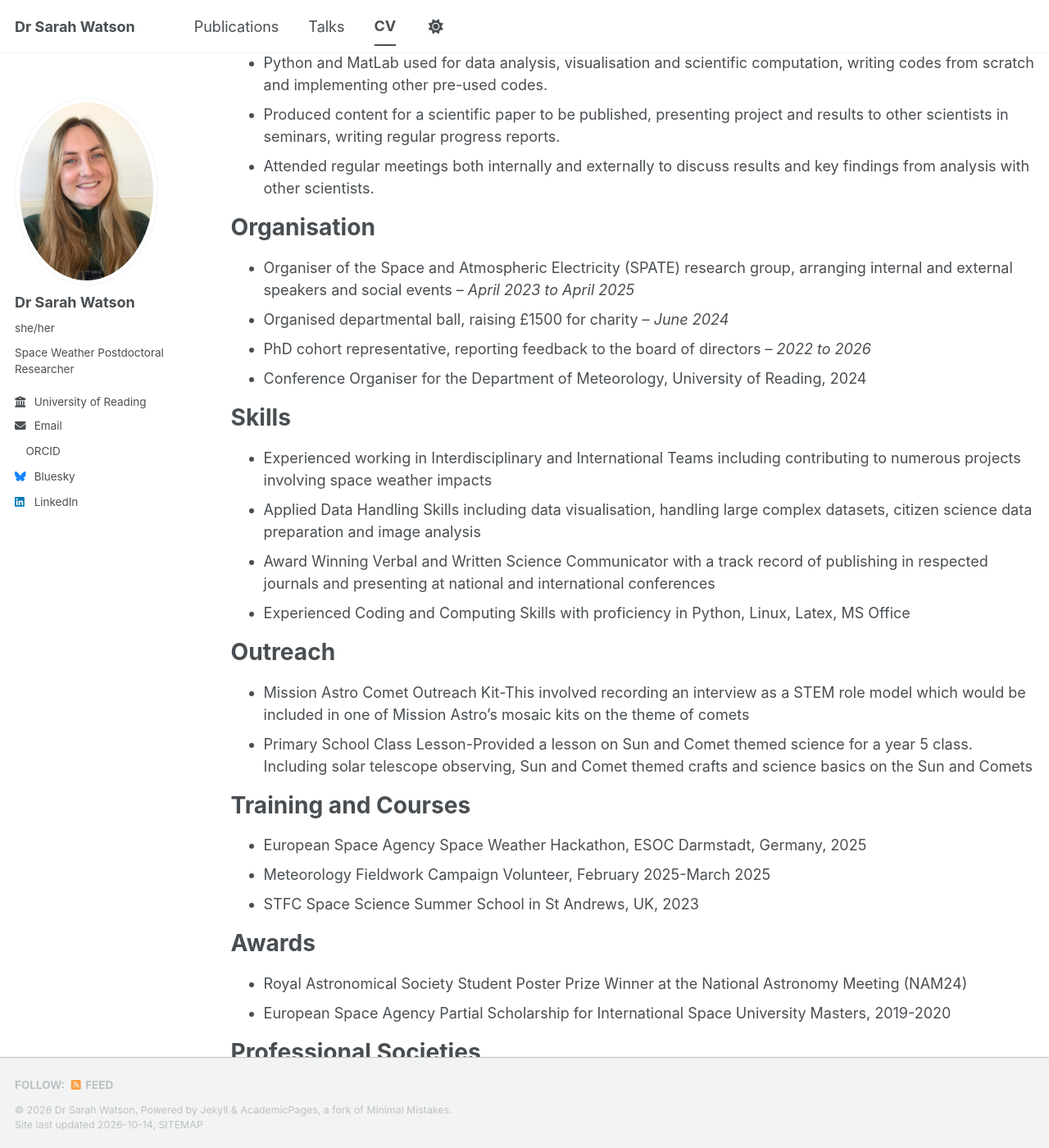
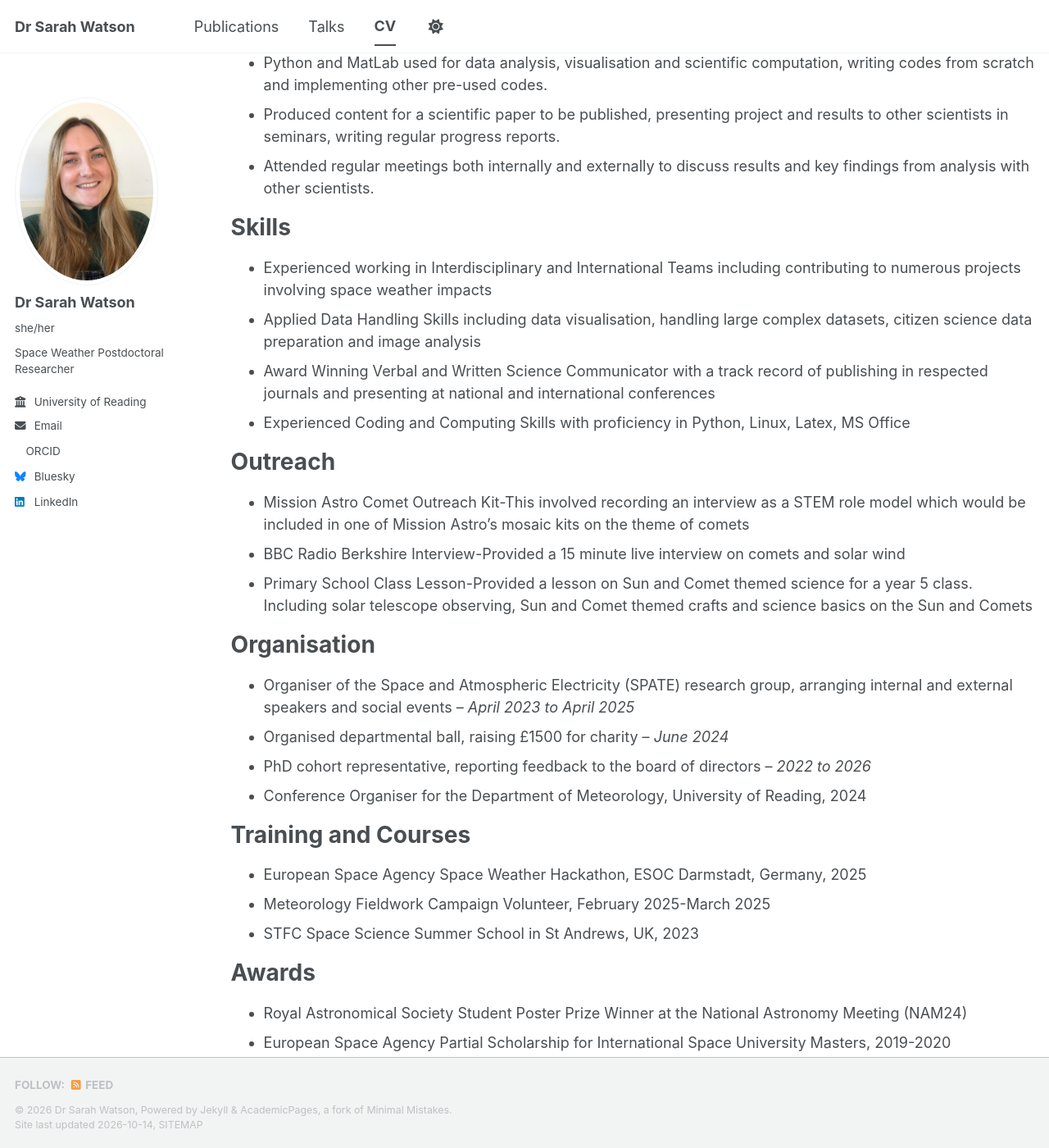
Before and after one commit to SarahRWatson/SarahRWatson, a Jekyll site: the page built from _pages/cv.md, in a window 1280 px wide and 1400 px high, scrolled down 1770 px. Shown: the whole window at 82% size. Built offline with Jekyll 4.4.1, drawn with Linux system fonts in a browser that asks for light colours; a style sheet for code colours, icons or effects is not loaded; part of the change alters nothing that is shown.

Commit message:
Update cv.md

```diff
--- a/_pages/cv.md
+++ b/_pages/cv.md
@@ -54,14 +54,6 @@ Work experience
 * Produced content for a scientific paper to be published, presenting project and results to other scientists in seminars, writing regular progress reports.
 * Attended regular meetings both internally and externally to discuss results and key findings from analysis with other scientists.
 
-Organisation
-======
-
-* Organiser of the Space and Atmospheric Electricity (SPATE) research group, arranging internal and external speakers and social events -- *April 2023 to April 2025*
-* Organised departmental ball, raising £1500 for charity -- *June 2024*
-* PhD cohort representative, reporting feedback to the board of directors -- *2022 to 2026*
-* Conference Organiser for the Department of Meteorology, University of Reading, 2024
-
 Skills
 ======
 * Experienced working in Interdisciplinary and International Teams including contributing to numerous projects involving space weather impacts
@@ -72,7 +64,15 @@ Skills
 Outreach
 ======
 * Mission Astro Comet Outreach Kit-This involved recording an interview as a STEM role model which would be included in one of Mission Astro's mosaic kits on the theme of comets
+* BBC Radio Berkshire Interview-Provided a 15 minute live interview on comets and solar wind
 * Primary School Class Lesson-Provided a lesson on Sun and Comet themed science for a year 5 class. Including solar telescope observing, Sun and Comet themed crafts and science basics on the Sun and Comets
+
+Organisation
+======
+* Organiser of the Space and Atmospheric Electricity (SPATE) research group, arranging internal and external speakers and social events -- *April 2023 to April 2025*
+* Organised departmental ball, raising £1500 for charity -- *June 2024*
+* PhD cohort representative, reporting feedback to the board of directors -- *2022 to 2026*
+* Conference Organiser for the Department of Meteorology, University of Reading, 2024
 
 Training and Courses
 ======
```
